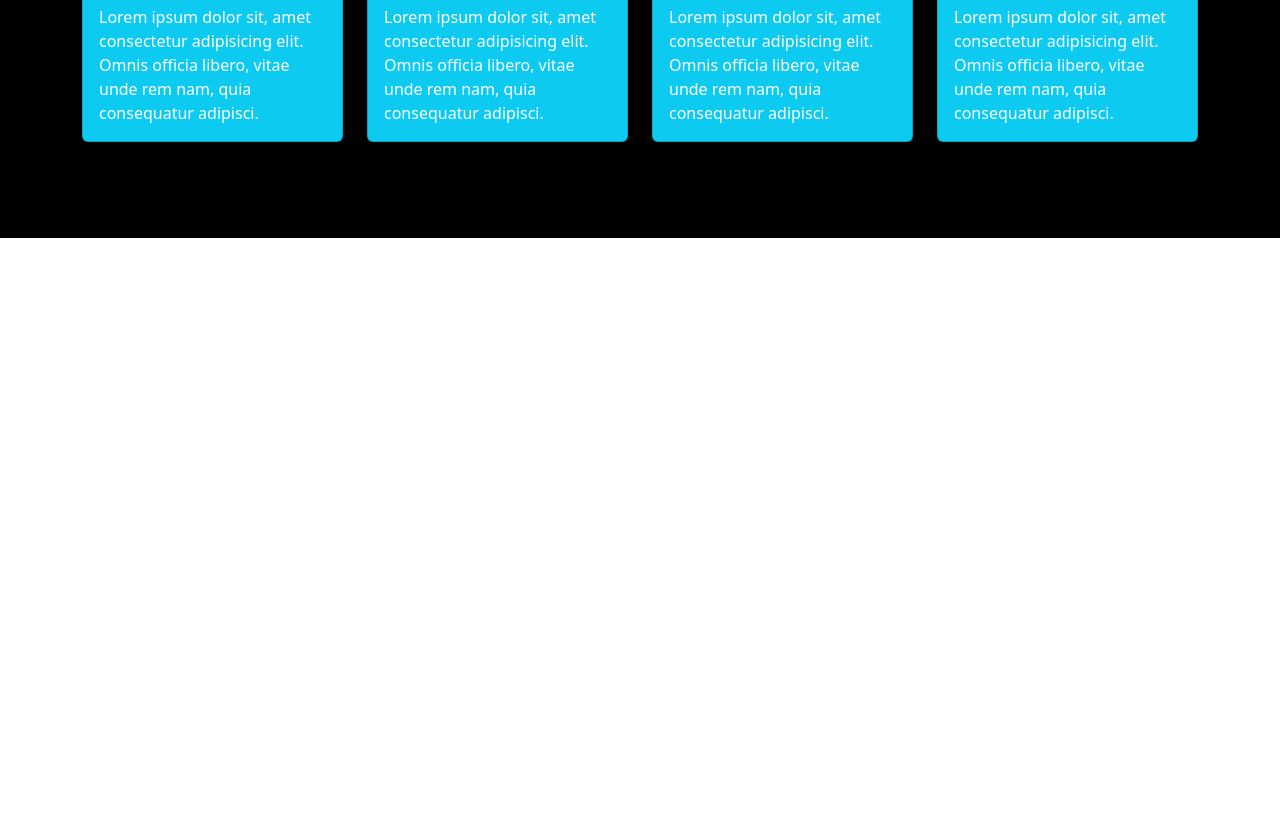
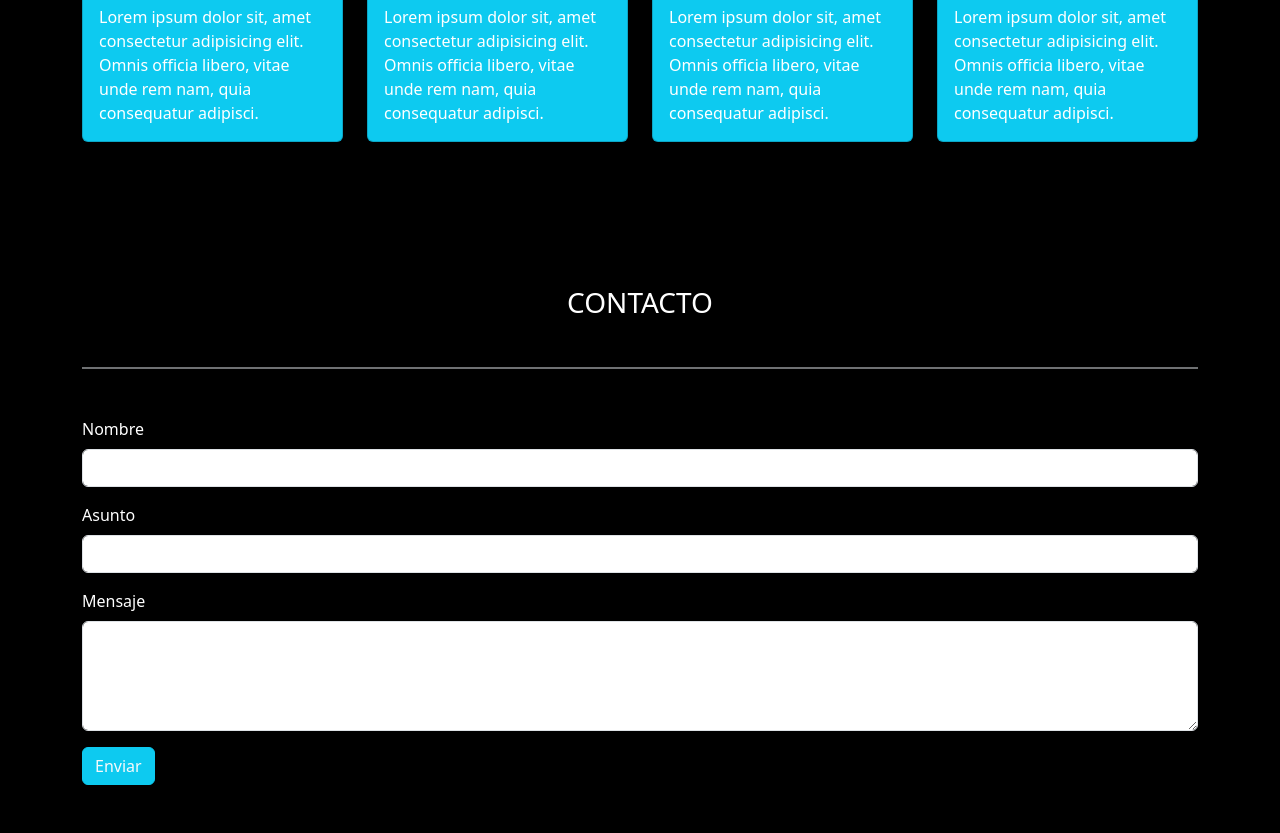
Before and after one commit to RvndomPlvyer/Viajes-chile, a plain HTML site: page index.html in a window 1280 px wide. Shown: the part 1951-2784 px from the top of the page. Before the commit the page ends 2189 px from the top, so only its background shows below. Drawn offline with nearby package versions, Linux system fonts and the light colour scheme.

Commit message:
ADD: Se añade sección de contacto

```diff
--- a/assets/css/style.css
+++ b/assets/css/style.css
@@ -53,3 +53,8 @@ width: 1.5rem;
 .card-image{
   height: 170px;
 }
+
+/* Contact */
+#contact{
+  background-color: black;
+}
--- a/index.html
+++ b/index.html
@@ -128,6 +128,7 @@
         </div>
     </section>
 
+    <!-- Destacados -->
     <section id="features">
 
       <div class="container">
@@ -177,6 +178,33 @@
 
     </section>
 
+    <!-- Contacto -->
+    <section id="contact">
+
+      <div class="container">
+        <h3 class="text-center fw-light py-5">Contacto</h3>
+        <hr class="opacity-50 border">
+        <form class="py-5">
+          <div class="mb-3">
+            <label for="inputName" class="form-label">Nombre</label>
+            <input type="text" class="form-control" id="inputName">
+          </div>
+          <div class="mb-3">
+            <label for="inputSubject" class="form-label">Asunto</label>
+            <input type="text" class="form-control" id="inputSubject">
+          </div>
+          <div class="mb-3">
+            <label for="floatingTextarea2" class="form-label">Mensaje</label>
+            <textarea class="form-control"rows="4"></textarea>
+          </div>
+
+          <button type="submit" class="btn btn-info text-light">Enviar</button>
+        </form>
+      </div>
+
+
+    </section>
+
 
 
 
```
